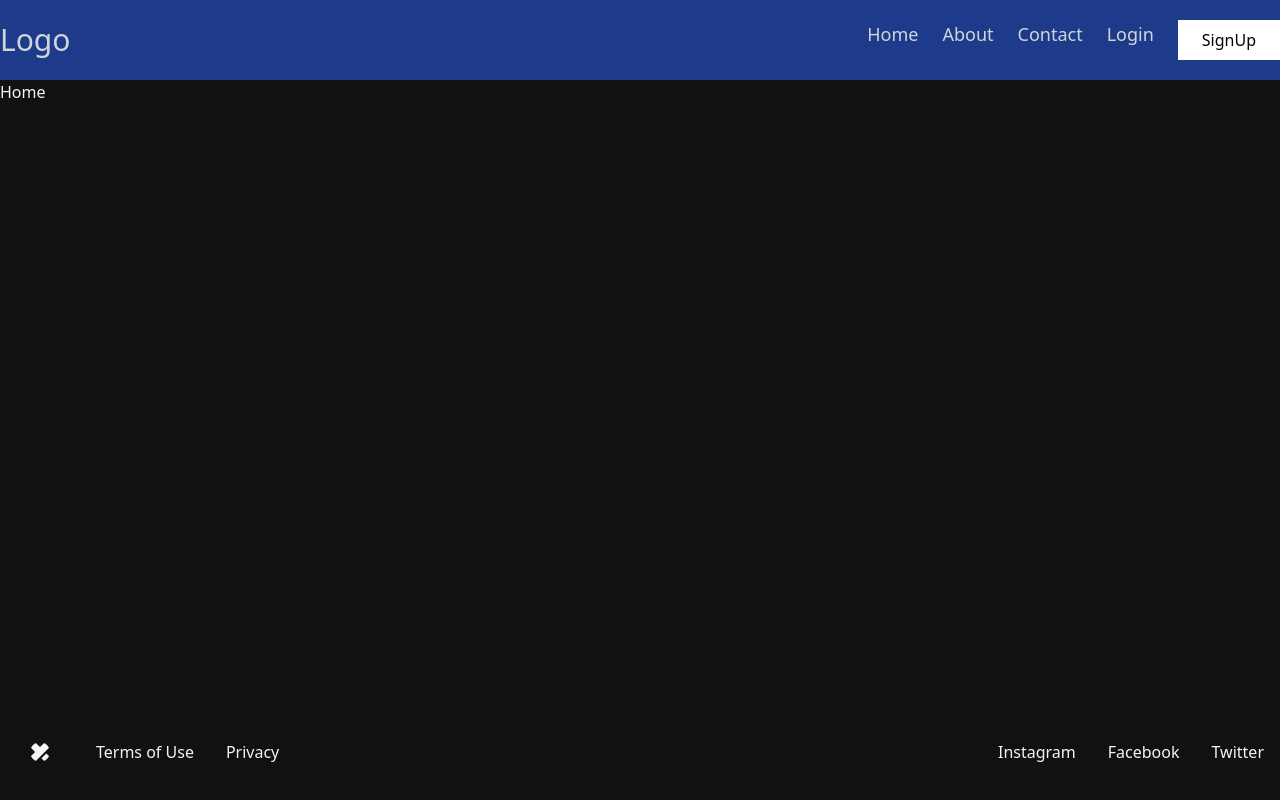
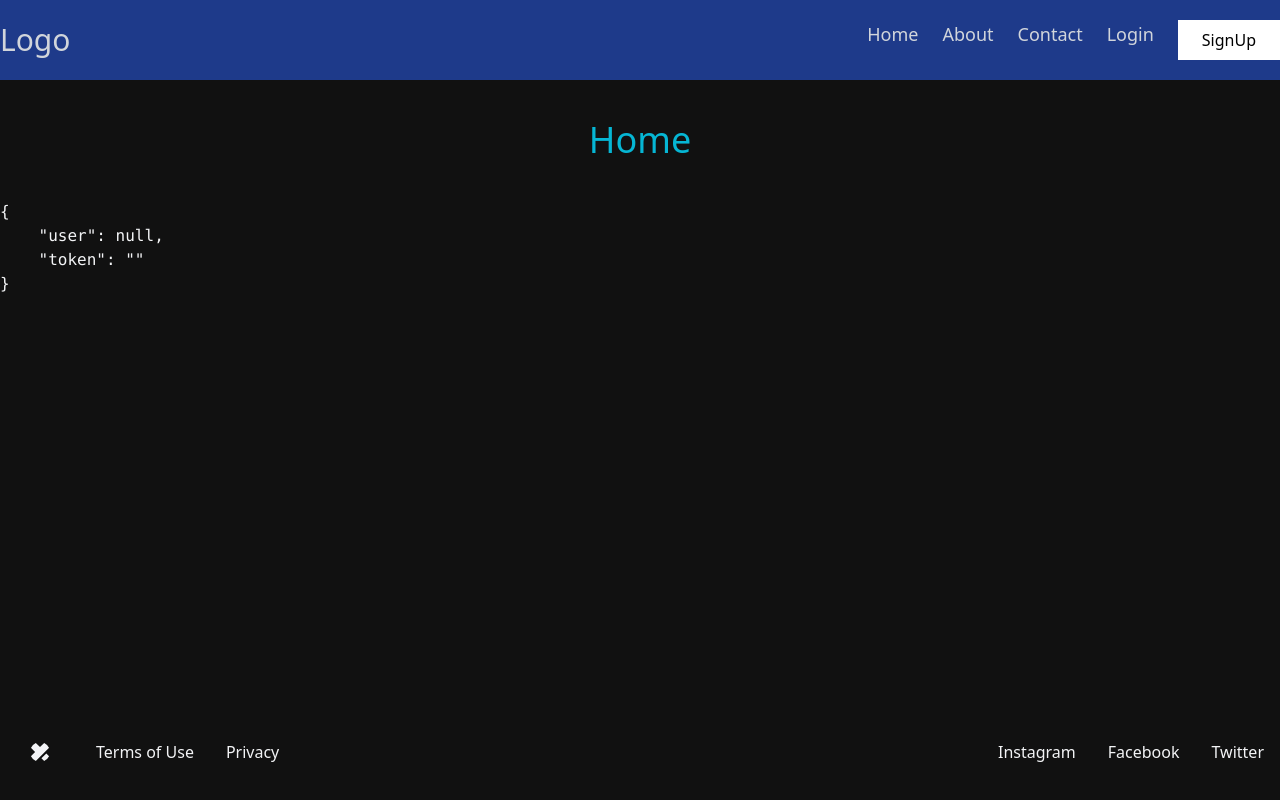
Before and after one commit to Zareel/MERN-Stack-Authentication, a React (Create React App) app in the folder client/: page / in a window 1280 px wide. Shown: the top 800 px of the page. Built offline with nearby package versions, Linux system fonts and the light colour scheme.

Commit message:
displayed user and token on the homepage

```diff
--- a/client/src/pages/Home.js
+++ b/client/src/pages/Home.js
@@ -1,10 +1,19 @@
-import React from "react";
+import React, { useContext } from "react";
 import Layout from "../components/Layout/Layout";
+import AuthContext from "../context/authContext.js";
 
 const Home = () => {
+  const { auth } = useContext(AuthContext);
   return (
     <Layout title={"Home"}>
-      <h1>Home</h1>
+      <div className="w-full h-full">
+        <div className="max-w-7xl mx-auto">
+          <h1 className="w-full text-center py-10 text-4xl text-cyan-500">
+            Home
+          </h1>
+          <pre>{JSON.stringify(auth, null, 4)}</pre>
+        </div>
+      </div>
     </Layout>
   );
 };
```
